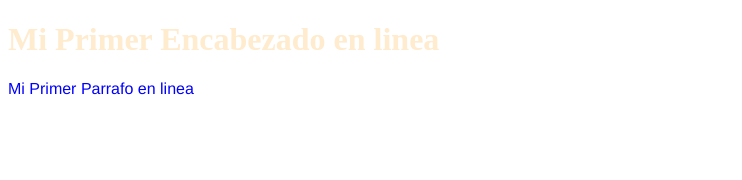
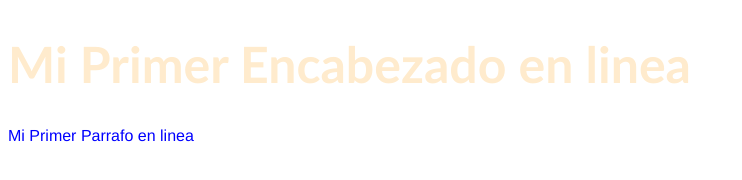
Before and after one commit to Luis91-pro/sesion-8, a plain HTML site: page index.html in a window 1280 px wide. Shown: the whole page, without its empty margins (0-742 px from the left). Drawn offline with Linux system fonts and the light colour scheme.

Commit message:
moficamos el head

```diff
--- a/index.html
+++ b/index.html
@@ -5,6 +5,18 @@
     <meta charset="UTF-8">
     <meta name="viewport" content="width=device-width, initial-scale=1.0">
     <title>Estilos en Linea</title>
+<style>
+    h1{ color: black;
+        font-family: 'Gill Sans', 'Gill Sans MT', Calibri, 'Trebuchet MS', sans-serif;
+        font-size: 50px;
+
+    }
+    p{
+
+    }
+
+    )
+</style>
 </head>
 <body>
     <h1 style="color: blanchedalmond;">Mi Primer Encabezado en linea</h1>
```
